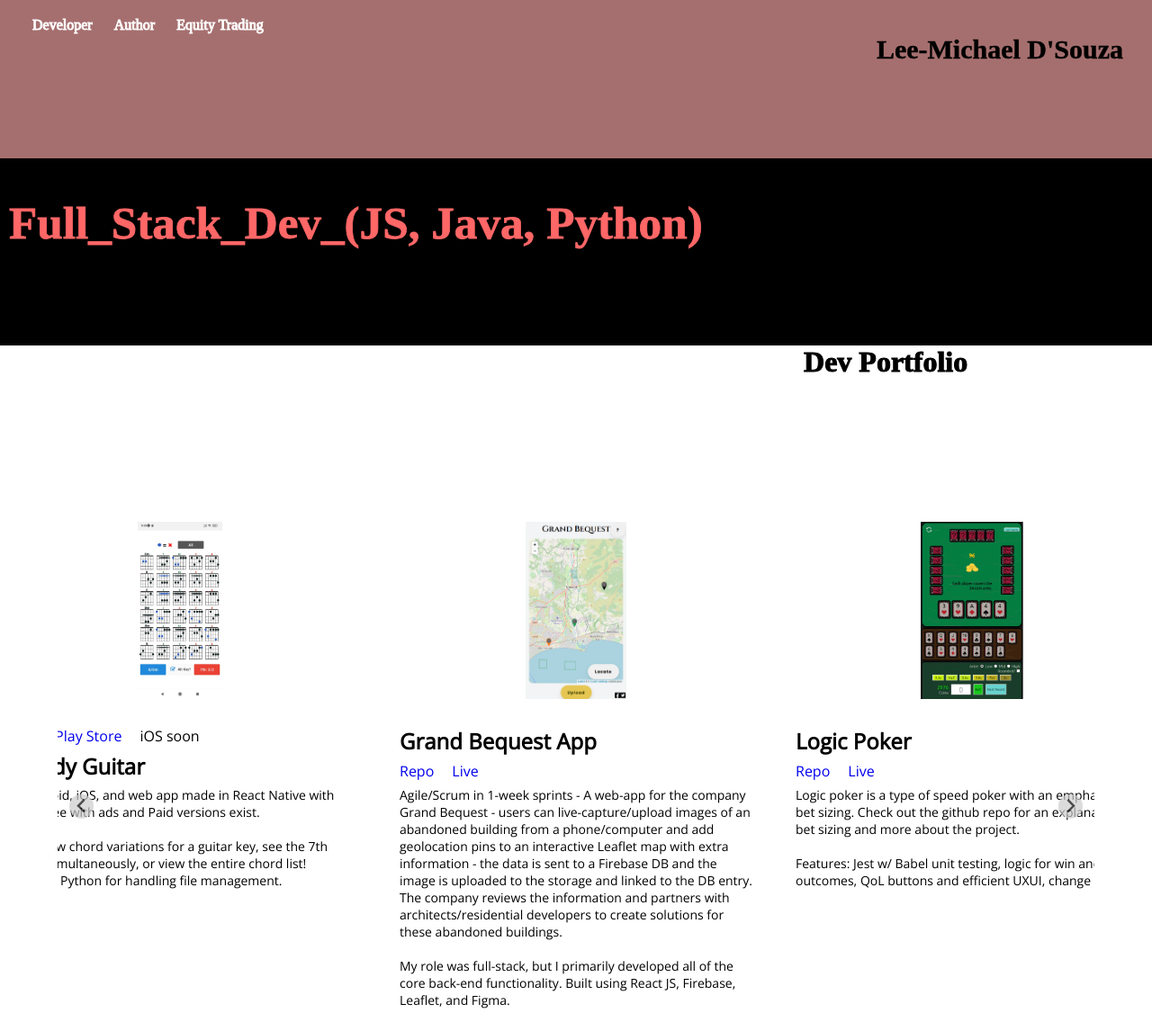
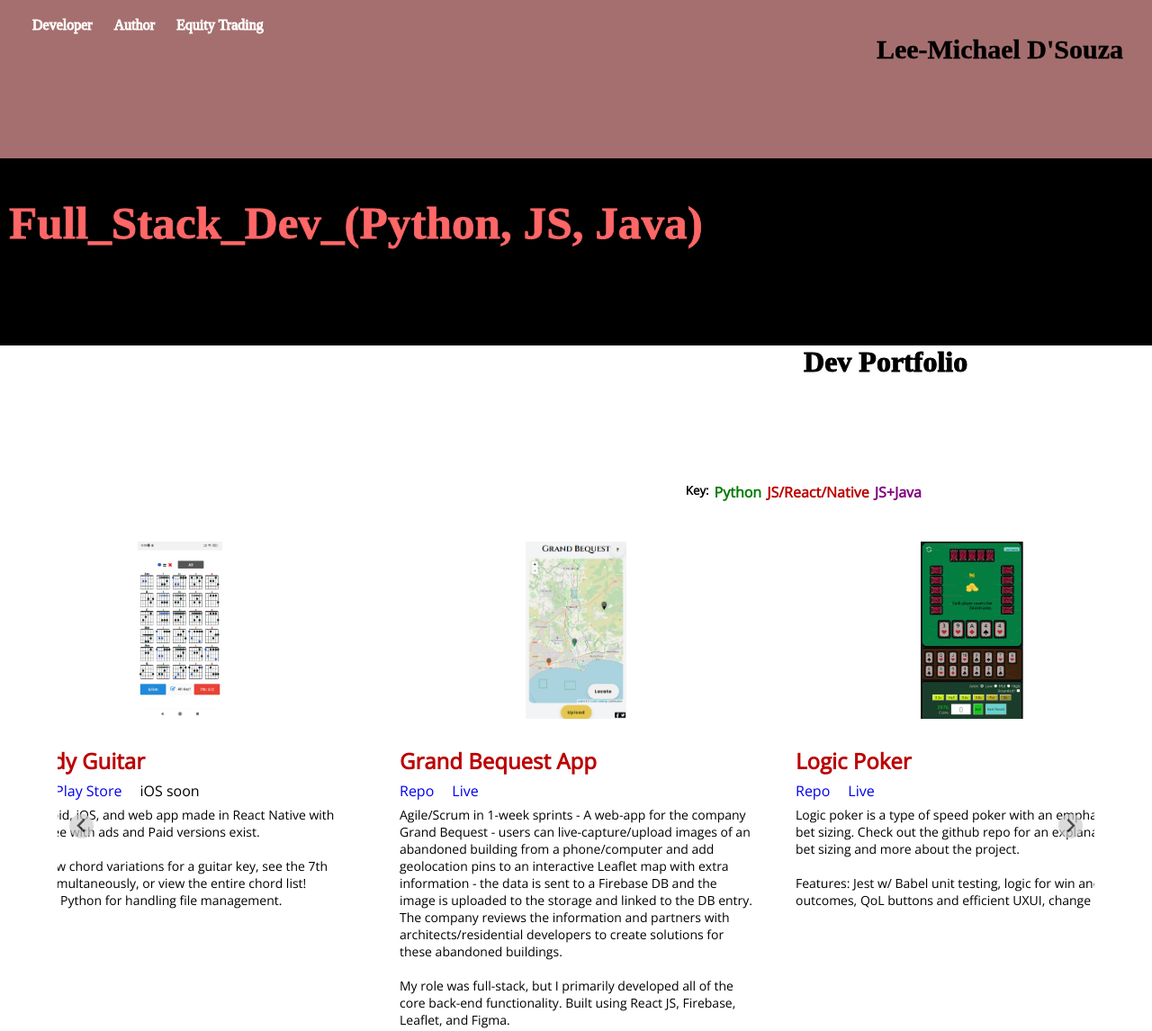
Before and after one commit to rimichaeru/portfolio-website, a website: page index.html in a window 1280 px wide. Shown: the top 1146 px of the page at 90% size. Drawn offline with nearby package versions, Linux system fonts and the light colour scheme; a web font is replaced by a local one.

Commit message:
added stack colour clarity

```diff
--- a/index.html
+++ b/index.html
@@ -31,7 +31,7 @@
       <div class="left-grid">
         <div class="title__upper-bg">
           <h2 class="title__upper-bg--heading">
-            Full_Stack_Dev_(JS, Java, Python)
+            Full_Stack_Dev_(Python, JS, Java)
           </h2>
         </div>
 
@@ -197,12 +197,19 @@
       </div>
     </div>
 
+    <div class="key">
+      <h5>Key:</h5>
+      <p class="python">Python</p>
+      <p class="js">JS/React/Native</p>
+      <p class="jsjava">JS+Java</p>
+    </div>
+
     <div class="splide">
       <div class="splide__track">
         <ul class="splide__list">
           <li class="splide__slide">
             <img src="./assets/grand-bequest.PNG" alt="Grand Bequest" />
-            <h2 class="type">Grand Bequest App</h2>
+            <h2 class="type js">Grand Bequest App</h2>
             <div class="project-links">
               <a href="https://github.com/nology-tech/grand-bequest">Repo</a
               ><a href="https://grand-bequest-8ee46.web.app/">Live</a>
@@ -225,7 +232,7 @@
           </li>
           <li class="splide__slide">
             <img src="./assets/logic-poker-example.png" alt="Logic Poker" />
-            <h2 class="type">Logic Poker</h2>
+            <h2 class="type js">Logic Poker</h2>
             <div class="project-links">
               <a href="https://github.com/rimichaeru/logic-poker">Repo</a
               ><a href="https://rimichaeru.github.io/logic-poker/">Live</a>
@@ -242,7 +249,7 @@
           </li>
           <li class="splide__slide">
             <img src="./assets/agas-example.PNG" alt="Any Game Any Score" />
-            <h2 class="type">AGAS Full-Stack App</h2>
+            <h2 class="type jsjava">AGAS Full-Stack App</h2>
             <div class="project-links">
               <a href="https://github.com/rimichaeru/agas">Repo</a>
               <!-- <a href="">Live</a> -->
@@ -263,7 +270,7 @@
           </li>
           <li class="splide__slide">
             <img src="./assets/eyetrack-example.gif" alt="Rimi's Eyetrack" />
-            <h2 class="type">Rimi's Eyetrack</h2>
+            <h2 class="type python">Rimi's Eyetrack</h2>
             <div class="project-links">
               <a href="https://github.com/rimichaeru/Rimis-EyeTrack">Repo</a>
             </div>
@@ -279,7 +286,7 @@
           </li>
           <li class="splide__slide">
             <img src="./assets/atlas-info.PNG" alt="Atlas Info" />
-            <h2 class="type">Atlas Info</h2>
+            <h2 class="type js">Atlas Info</h2>
             <div class="project-links">
               <a href="https://github.com/rimichaeru/atlas-info">Repo</a
               ><a href="https://rimichaeru.github.io/atlas-info">Live</a>
@@ -298,7 +305,7 @@
           </li>
           <li class="splide__slide">
             <img src="./assets/web-calc-example.png" alt="Web Calculator" />
-            <h2 class="type">Web Calculator</h2>
+            <h2 class="type js">Web Calculator</h2>
             <div class="project-links">
               <a href="https://github.com/rimichaeru/web-calc">Repo</a
               ><a href="https://rimichaeru.github.io/web-calc/">Live</a>
@@ -316,7 +323,7 @@
           </li>
           <li class="splide__slide">
             <img src="./assets/rpg-dev-log.PNG" alt="RPG Dev Log" />
-            <h2 class="type">RPG Dev Log</h2>
+            <h2 class="type python">RPG Dev Log</h2>
             <div class="project-links">
               <a href="https://github.com/rimichaeru/rpg-dev-log">Repo</a
               ><a href="https://rimichaeru.github.io/rpg-dev-log/">Live</a>
@@ -338,7 +345,7 @@
           </li>
           <li class="splide__slide">
             <img src="./assets/rpg-example.PNG" alt="Python" />
-            <h2 class="type">Python RPG + Machine Learning</h2>
+            <h2 class="type python">Python RPG + Machine Learning</h2>
             <div class="project-links">
               <a href="https://github.com/rimichaeru/AI-Neural-Network-Projects"
                 >ML Repo</a
@@ -364,7 +371,7 @@
           </li>
           <li class="splide__slide">
             <img src="./assets/morse-example.PNG" alt="Morse Translator" />
-            <h2 class="type">Morse Translator</h2>
+            <h2 class="type js">Morse Translator</h2>
             <div class="project-links">
               <a href="https://github.com/rimichaeru/morse-code-translator"
                 >Repo</a
@@ -382,12 +389,12 @@
           </li>
           <li class="splide__slide">
             <img src="./assets/chordy-seven-view.jpg" alt="Chordy Guitar" />
+            <h2 class="type js">Chordy Guitar</h2>
             <div class="project-links">
               <a href="https://play.google.com/store/apps/details?id=app.ChordyGuitar"
                 >Live on Play Store</a
               >iOS soon
             </div>
-            <h2 class="type">Chordy Guitar</h2>
             <p class="desc">
               An Android, iOS, and web app made in React Native with Expo - free
               with ads and Paid versions exist.
--- a/src/_components.scss
+++ b/src/_components.scss
@@ -1,4 +1,24 @@
 @use "./base" as *;
+
+.python {
+  color: rgb(1, 124, 1);
+}
+
+.js {
+  color: rgb(187, 0, 0);
+}
+
+.jsjava {
+  color: purple;
+}
+
+.key {
+  display: flex;
+  justify-content: flex-end;
+  gap: 6px;
+  width: 80vw;
+  font-weight: bolder;
+}
 
 @-webkit-keyframes fade-in {
   from {
```
Also changed, not shown: src/main.css.
